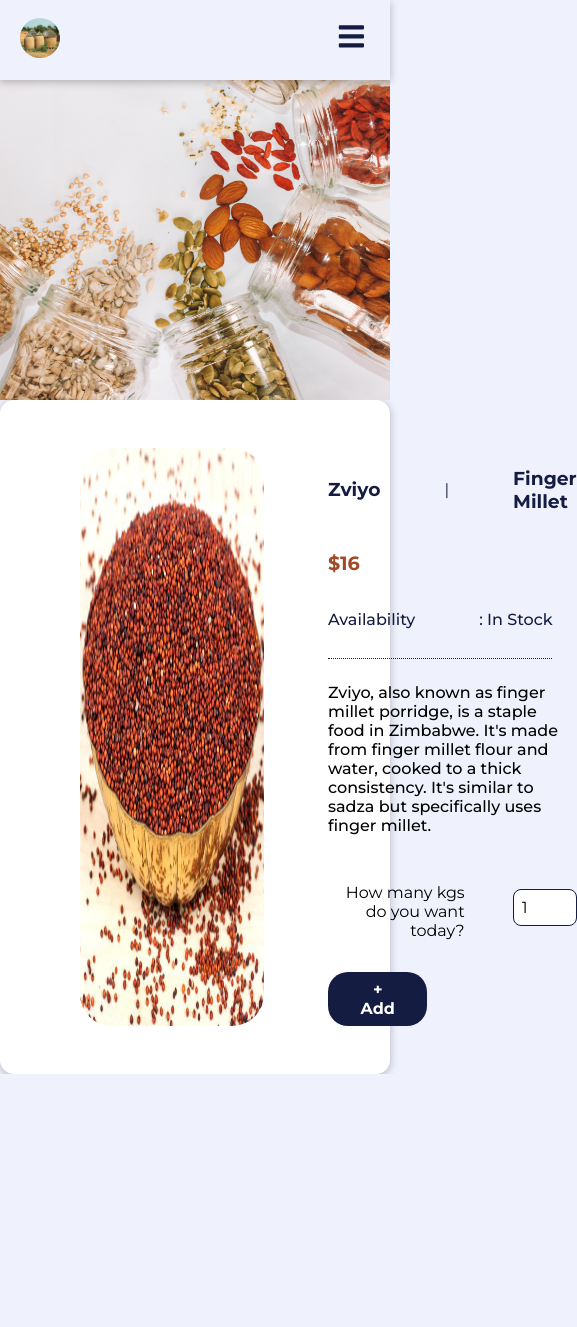
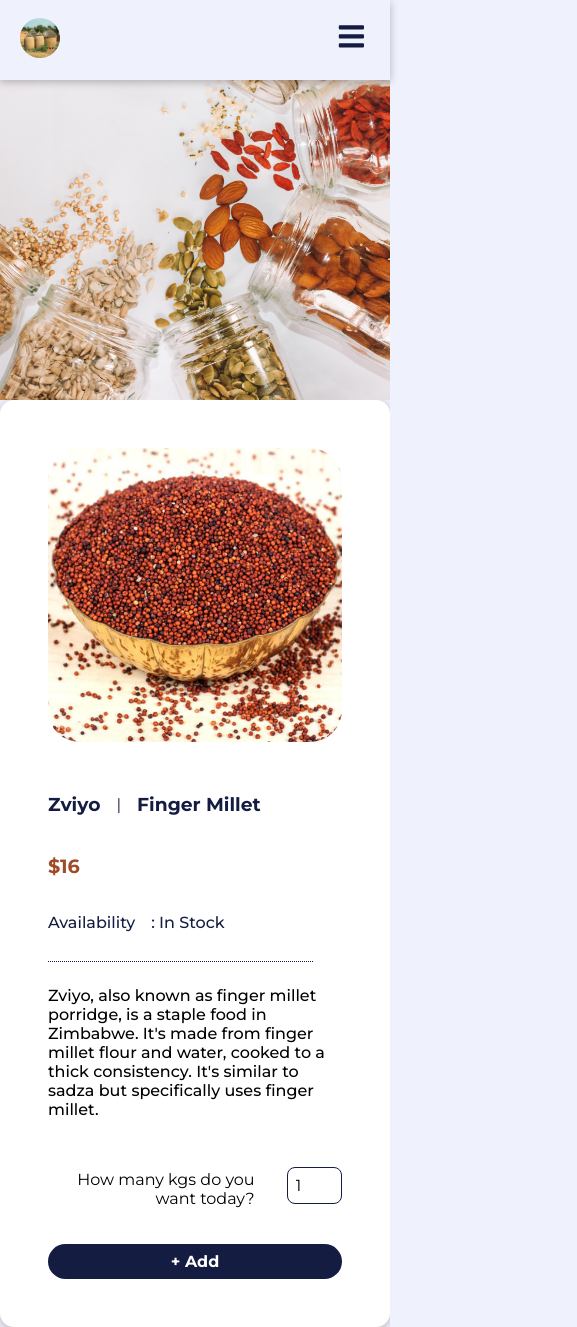
Before and after one commit to Amen-Musingarimi/dura-frontend, a React (Create React App) app: page /products/1 in a window 390 px wide. Shown: the whole page, 577 px wide, since content can reach past the window. Before the commit the page ends 1074 px from the top, so only its background shows below. Built offline with nearby package versions, Linux system fonts and the light colour scheme.

Commit message:
Add responsiveness to product details page

```diff
--- a/src/components/Products/ProductDetails/ProductDetails.module.css
+++ b/src/components/Products/ProductDetails/ProductDetails.module.css
@@ -50,3 +50,20 @@
 .cartForm {
   margin-top: 2rem;
 }
+
+@media only screen and (max-width: 1024px) {
+  .productDetailsContainer {
+    flex-direction: column;
+    gap: 2rem;
+    padding: 2rem;
+  }
+
+  .productDetailsContainer img {
+    width: 100%;
+  }
+
+  .productNames,
+  .productAvailability {
+    gap: 1rem;
+  }
+}
--- a/src/components/Products/ProductDetails/ProductItemForm.module.css
+++ b/src/components/Products/ProductDetails/ProductItemForm.module.css
@@ -39,3 +39,16 @@
 .form button:active {
   background-color: #1e2a68;
 }
+
+@media only screen and (max-width: 1024px) {
+  .inputsContainer {
+    gap: 1rem;
+  }
+  .inputsContainer input {
+    width: 100%;
+  }
+
+  .form button {
+    width: 100%;
+  }
+}
```
